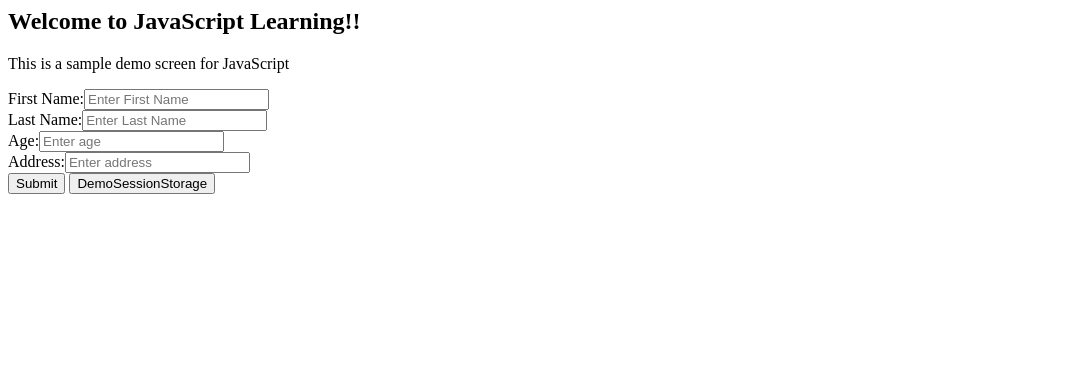
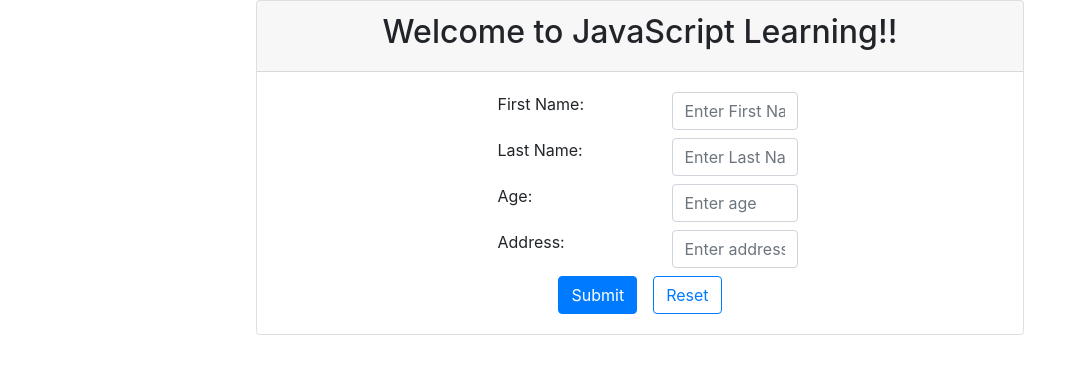
Before and after one commit to jarvis-codegeek/JavaScriptDemo, a plain HTML site: page index.html in a window 1280 px wide. Shown: the whole page, without its empty margins (0-1079 px from the left). Drawn offline with nearby package versions, Linux system fonts and the light colour scheme.

Commit message:
bootstrap integration

```diff
--- /dev/null
+++ b/index.css
@@ -0,0 +1,8 @@
+.text-align{
+    text-align: center;
+}
+
+.card-center{
+    margin-left: 20%;
+    width: 60%;
+}
--- a/index.html
+++ b/index.html
@@ -1,18 +1,51 @@
 <html>
+
 <head>
     <title>Demo Page</title>
     <script src="./demoProgramming.js"></script>
+    <meta name="viewport" content="width=device-width, initial-scale=1, shrink-to-fit=no">
+    <link rel="stylesheet" href="./index.css">
+    <link rel="stylesheet" href="https://maxcdn.bootstrapcdn.com/bootstrap/4.0.0/css/bootstrap.min.css"
+        integrity="sha384-Gn5384xqQ1aoWXA+058RXPxPg6fy4IWvTNh0E263XmFcJlSAwiGgFAW/dAiS6JXm" crossorigin="anonymous">
+    <script src="https://code.jquery.com/jquery-3.2.1.slim.min.js"
+        integrity="sha384-KJ3o2DKtIkvYIK3UENzmM7KCkRr/rE9/Qpg6aAZGJwFDMVNA/GpGFF93hXpG5KkN"
+        crossorigin="anonymous"></script>
+    <script src="https://cdnjs.cloudflare.com/ajax/libs/popper.js/1.12.9/umd/popper.min.js"
+        integrity="sha384-ApNbgh9B+Y1QKtv3Rn7W3mgPxhU9K/ScQsAP7hUibX39j7fakFPskvXusvfa0b4Q"
+        crossorigin="anonymous"></script>
+    <script src="https://maxcdn.bootstrapcdn.com/bootstrap/4.0.0/js/bootstrap.min.js"
+        integrity="sha384-JZR6Spejh4U02d8jOt6vLEHfe/JQGiRRSQQxSfFWpi1MquVdAyjUar5+76PVCmYl"
+        crossorigin="anonymous"></script>
 </head>
+
 <body>
     <!-- This is commented message-->
-        <h2>Welcome to JavaScript Learning!!</h2>
-        <p>This is a sample demo screen for JavaScript</p>
-            <label for="firstName">First Name:</label><input id="firstName" name="firstName" placeholder="Enter First Name" /><br/>
-            <label for="lastName">Last Name:</label><input id="lastName" name="lastName" placeholder="Enter Last Name"/><br/>
-            <label for="age">Age:</label><input id="age" name="age" placeholder="Enter age" /><br/>
-            <label for="address">Address:</label><input id="address" name="address" placeholder="Enter address" /><br/>
-            <button onclick="submitFunction()"> Submit </button>
-            <button onclick="sessionStorageFunction()"> DemoSessionStorage </button>
+    <div class="card card-center">
+        <div class="card-header text-align">
+            <h2 class="">Welcome to JavaScript Learning!!</h2>
+        </div>
+        <div class="card-body">
+        <div class="row justify-content-center mb-2">
+            <label class="col-md-3" for="firstName">First Name:</label><input class="col-md-2 form-control" id="firstName" name="firstName" placeholder="Enter First Name" />
+        </div>
+        <div class="row justify-content-center mb-2">
+            <label class="col-md-3" for="lastName">Last Name:</label><input class="col-md-2 form-control" id="lastName" name="lastName" placeholder="Enter Last Name" />
+        </div>
+        <div class="row justify-content-center mb-2">
+            <label class="col-md-3" for="age">Age:</label><input class="col-md-2 form-control" id="age" name="age" placeholder="Enter age" />
+        </div>
+        <div class="row justify-content-center mb-2">
+            <label class="col-md-3" for="address">Address:</label><input class="col-md-2 form-control" id="address" name="address" placeholder="Enter address" />
+        </div>
+        <div class="row justify-content-center mt-2">
+            <button class="btn btn-primary mr-2" onclick="submitFunction()"> Submit </button>
+            <button class="btn btn-outline-primary ml-2" onclick="sesionStorageFunction()"> Reset </button>
+        </div>
+        </div>
+    </div>
+
+
+
 
 </body>
 
```
Lines whose indentation alone changed are shown as unchanged.
